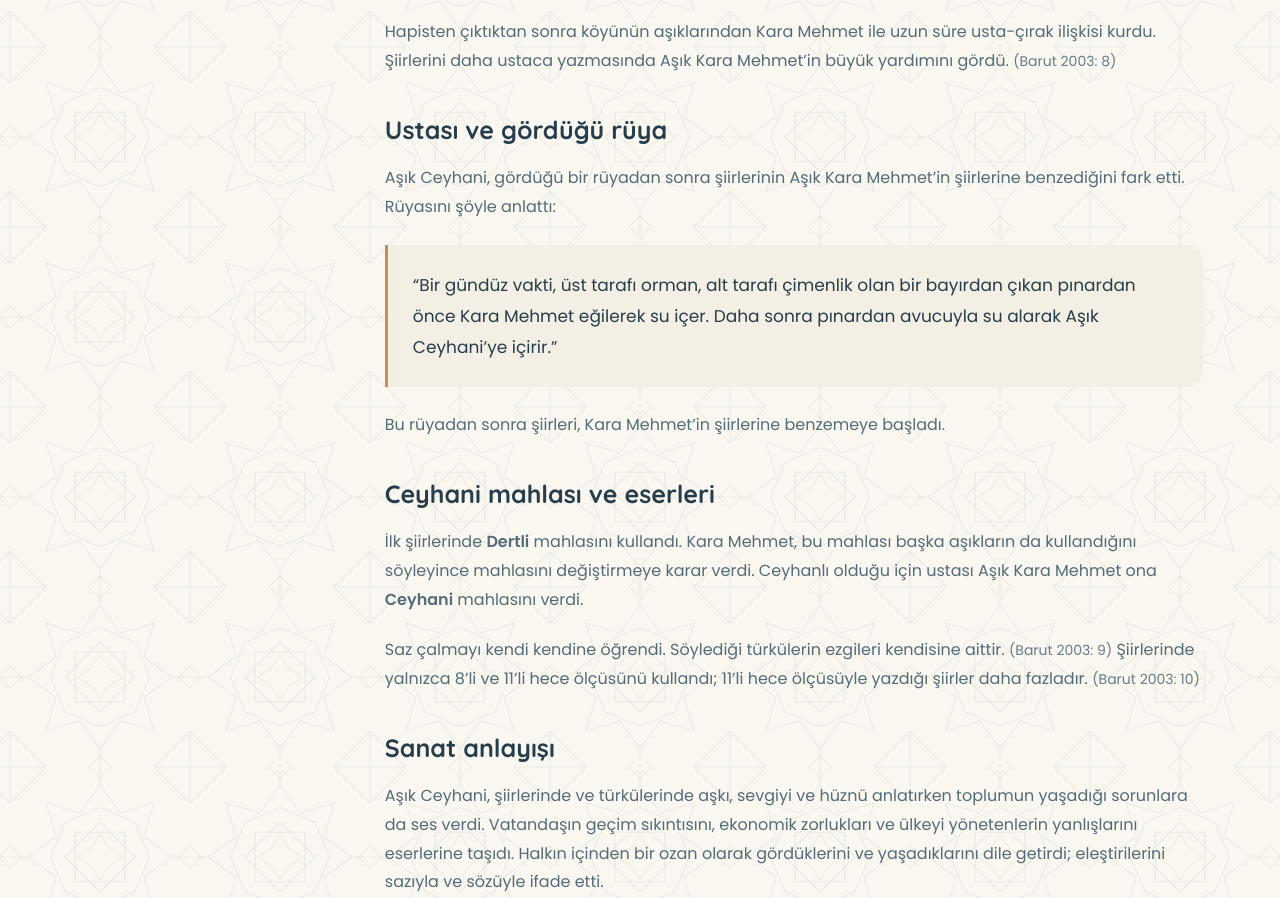
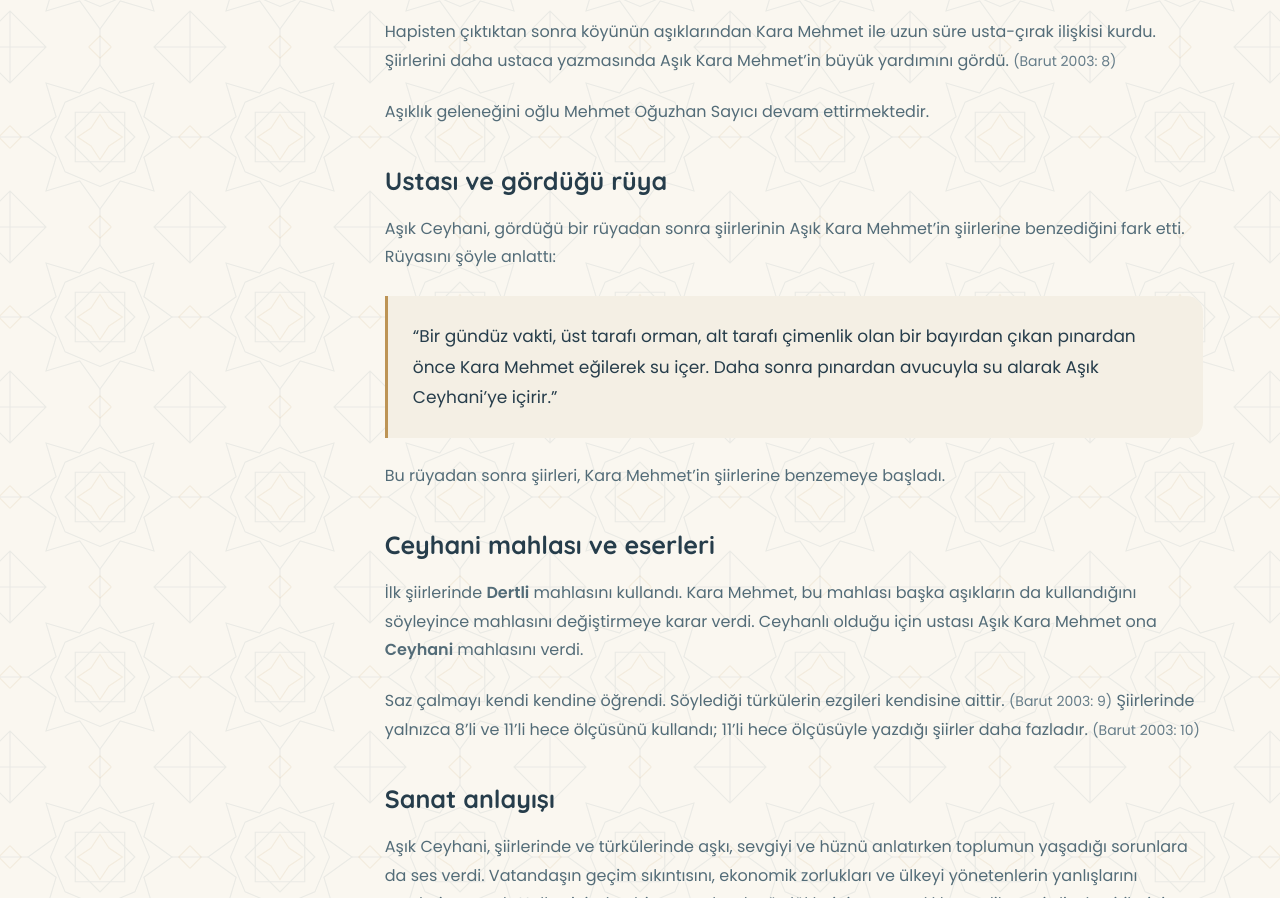
Before and after one commit to theorkun/theorkun.github.io, a plain HTML site: page hayati.html in a window 1280 px wide. Shown: the part 1213-2111 px from the top of the page. Drawn offline with Linux system fonts and the light colour scheme.

Commit message:
Add son continuing the asiklik tradition to biography

```diff
--- a/hayati.html
+++ b/hayati.html
@@ -17,7 +17,7 @@
 <div class="bio-layout"><aside class="bio-sidebar"><div class="facts"><div><span>Doğum</span><strong>13 Ocak 1964</strong></div><div><span>Doğduğu yer</span><strong>Gümürdülü, Ceyhan</strong></div><div><span>Mahlası</span><strong>Aşık Ceyhani</strong></div><div><span>Ustası</span><strong>Aşık Kara Mehmet</strong></div><div><span>Şiir ölçüsü</span><strong>8’li ve 11’li hece</strong></div></div><blockquote>“Durmuş Ali gerçek adım<br>Ceyhani’yi sonra koydum.”<cite>Yüzüm Gülmedi</cite></blockquote></aside>
 <div class="bio-copy"><p class="bio-lead">Asıl adı Durmuş Ali Sayıcı olan Aşık Ceyhani, 13 Ocak 1964’te Adana’nın Ceyhan ilçesine bağlı Gümürdülü köyünde dünyaya geldi.</p><p>Türk milliyetçisi kimliği, hayatının ve düşünce dünyasının bir parçasıydı.</p>
 <h3>Ailesi ve öğrenim hayatı</h3><p>Babası Mahmut Sayıcı, aslen Muğla’nın Dalaman ilçesinin Köyceğiz köyünde yaşayan Tekeli Yörüklerindendi. Dedesi Durmuş Ali, 1945’te Muğla Dalaman’dan göç ederek Adana-Ceyhan dolaylarına yerleşti.</p><p>Mahmut Sayıcı ve Cennet Hanım’ın on çocuğundan üçüncüsü ve ilk erkek evladı olan Aşık Ceyhani, ilkokulu doğduğu Gümürdülü köyünde; ortaokul ve liseyi ise nahiyeleri Sağkaya’da tamamladı.</p><p>1989’da Isparta Eğridir Komando Okulu’nda acemi birliğini, Ağrı’da ise komando olarak usta birliğini tamamladı. Yüreğir’de Türk Telekom’da çalıştı. 30 Ekim 1992’de, Adana’nın Kozan ilçesinin Bucak-Çobanpınarı köyünden olan eşiyle evlendi. Üçüz çocukları vardır. <span class="citation">(Barut 2003: 6–7)</span></p>
-<h3>Aşıklığa ilk adımlar</h3><p>Aşıklığa 12–13 yaşlarında başladı. Çevresinde gördüğü ve yaşadığı olayları şiirleriyle dile getiriyor, o yıllarda yazdığı şiirlerde sosyal konulara da yer veriyordu. Yazdığı ilk şiirin yalnızca bir dörtlüğünü hatırlıyordu.</p><p>19 yaşlarında, bıçakla yaralamak suçundan on yıl ağır hapis cezası aldı; Ceyhan Açık Cezaevi Mercimek’te dört yıl hapis yattı. Bu dönemde ailesine, arkadaşlarına ve dostlarına duyduğu özlem; içinde büyüyen hasret ve hapishanede yaşadığı olaylar, aşıklığının gelişiminde etkili oldu. Hayat karşısında edindiği deneyimler sanatını şekillendirdi.</p><p>Hapisten çıktıktan sonra köyünün aşıklarından Kara Mehmet ile uzun süre usta-çırak ilişkisi kurdu. Şiirlerini daha ustaca yazmasında Aşık Kara Mehmet’in büyük yardımını gördü. <span class="citation">(Barut 2003: 8)</span></p>
+<h3>Aşıklığa ilk adımlar</h3><p>Aşıklığa 12–13 yaşlarında başladı. Çevresinde gördüğü ve yaşadığı olayları şiirleriyle dile getiriyor, o yıllarda yazdığı şiirlerde sosyal konulara da yer veriyordu. Yazdığı ilk şiirin yalnızca bir dörtlüğünü hatırlıyordu.</p><p>19 yaşlarında, bıçakla yaralamak suçundan on yıl ağır hapis cezası aldı; Ceyhan Açık Cezaevi Mercimek’te dört yıl hapis yattı. Bu dönemde ailesine, arkadaşlarına ve dostlarına duyduğu özlem; içinde büyüyen hasret ve hapishanede yaşadığı olaylar, aşıklığının gelişiminde etkili oldu. Hayat karşısında edindiği deneyimler sanatını şekillendirdi.</p><p>Hapisten çıktıktan sonra köyünün aşıklarından Kara Mehmet ile uzun süre usta-çırak ilişkisi kurdu. Şiirlerini daha ustaca yazmasında Aşık Kara Mehmet’in büyük yardımını gördü. <span class="citation">(Barut 2003: 8)</span></p><p>Aşıklık geleneğini oğlu Mehmet Oğuzhan Sayıcı devam ettirmektedir.</p>
 <h3>Ustası ve gördüğü rüya</h3><p>Aşık Ceyhani, gördüğü bir rüyadan sonra şiirlerinin Aşık Kara Mehmet’in şiirlerine benzediğini fark etti. Rüyasını şöyle anlattı:</p><blockquote class="dream">“Bir gündüz vakti, üst tarafı orman, alt tarafı çimenlik olan bir bayırdan çıkan pınardan önce Kara Mehmet eğilerek su içer. Daha sonra pınardan avucuyla su alarak Aşık Ceyhani’ye içirir.”</blockquote><p>Bu rüyadan sonra şiirleri, Kara Mehmet’in şiirlerine benzemeye başladı.</p>
 <h3>Ceyhani mahlası ve eserleri</h3><p>İlk şiirlerinde <strong>Dertli</strong> mahlasını kullandı. Kara Mehmet, bu mahlası başka aşıkların da kullandığını söyleyince mahlasını değiştirmeye karar verdi. Ceyhanlı olduğu için ustası Aşık Kara Mehmet ona <strong>Ceyhani</strong> mahlasını verdi.</p><p>Saz çalmayı kendi kendine öğrendi. Söylediği türkülerin ezgileri kendisine aittir. <span class="citation">(Barut 2003: 9)</span> Şiirlerinde yalnızca 8’li ve 11’li hece ölçüsünü kullandı; 11’li hece ölçüsüyle yazdığı şiirler daha fazladır. <span class="citation">(Barut 2003: 10)</span></p>
 <h3>Sanat anlayışı</h3><p>Aşık Ceyhani, şiirlerinde ve türkülerinde aşkı, sevgiyi ve hüznü anlatırken toplumun yaşadığı sorunlara da ses verdi. Vatandaşın geçim sıkıntısını, ekonomik zorlukları ve ülkeyi yönetenlerin yanlışlarını eserlerine taşıdı. Halkın içinden bir ozan olarak gördüklerini ve yaşadıklarını dile getirdi; eleştirilerini sazıyla ve sözüyle ifade etti.</p><div class="source-note"><strong>Kaynak notu</strong><p>Özgeçmiş, ailesinin paylaştığı metinden düzenlenmiştir. Metindeki Barut (2003), s. 6–10 atıfları korunmuştur.</p></div></div></div></section>
```
